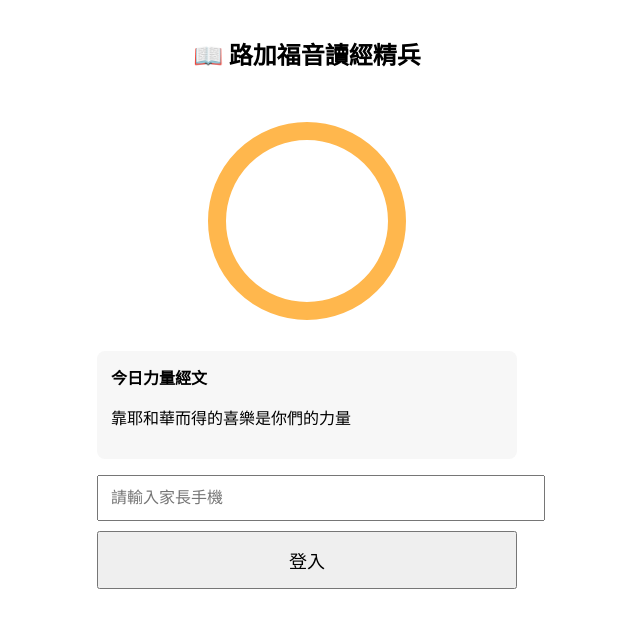
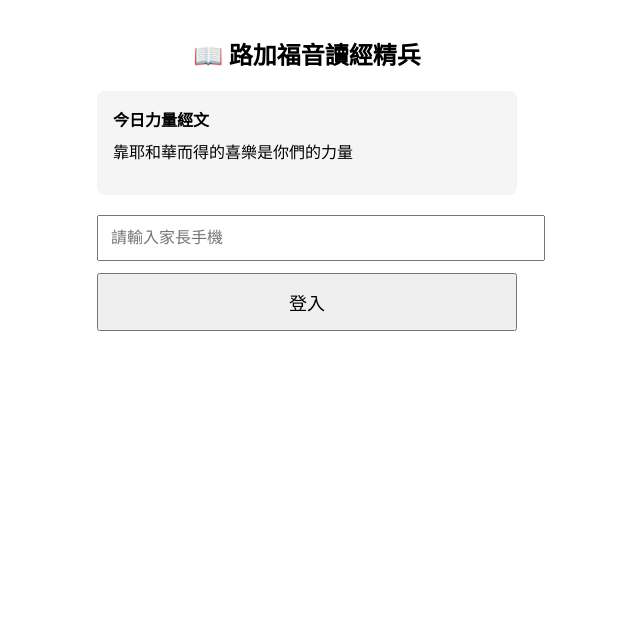
Before and after one commit to b8805014-crypto/lk24-vercel, a React (Vite) app in the folder web/: page / in a window 1280 px wide. Shown: the top 628 px of the page, without its empty margins (333-973 px from the left). Built offline with nearby package versions, Linux system fonts and the light colour scheme; the HTML template or start-up script is replaced by a standard one.

Commit message:
Update App.jsx

```diff
--- a/web/src/App.jsx
+++ b/web/src/App.jsx
@@ -1,5 +1,5 @@
 import { quizData } from "./quizData";
-import { useState, useEffect, useRef } from "react";
+import { useState, useEffect } from "react";
 import "./App.css";
 
 const TOTAL_CHAPTERS = 24;
@@ -34,7 +34,7 @@ export default function App() {
     setPage("home");
   };
 
-  /* ---------------- 陪讀 +1 ---------------- */
+  /* ---------------- 父母陪讀 ---------------- */
   const parentRead = () => {
     const today = new Date().toISOString().slice(0, 10);
     if (parentReadDate === today) return alert("今天已陪讀");
@@ -47,11 +47,10 @@ export default function App() {
     localStorage.setItem(STORAGE_KEY, JSON.stringify(updated));
     localStorage.setItem("parent_read_" + today, "yes");
     setParentReadDate(today);
-
     triggerFireworks();
   };
 
-  /* ---------------- 孩子 ---------------- */
+  /* ---------------- 新增 / 刪除孩子 ---------------- */
   const addChild = () => {
     const name = prompt("孩子名字");
     if (!name) return;
@@ -73,7 +72,7 @@ export default function App() {
   };
 
   const deleteChild = (id) => {
-    if (!confirm("刪除後記錄將完全消失，確定嗎？")) return;
+    if (!confirm("確定刪除？資料將無法復原")) return;
     const updated = children.filter(c => c.id !== id);
     setChildren(updated);
     localStorage.setItem(STORAGE_KEY, JSON.stringify(updated));
@@ -89,13 +88,12 @@ export default function App() {
       if (answers[i] === q.answer) correct++;
     });
 
-    if (correct !== qs.length) {
-      alert("請全部答對才可得點");
-      return;
-    }
+    if (correct < qs.length) return alert("請全部答對");
 
     const updated = children.map(c => {
-      if (c.id !== id || c.todayQuiz === today) return c;
+      if (c.id !== id) return c;
+      if (c.todayQuiz === today) return c;
+
       return {
         ...c,
         points: c.points + 1,
@@ -109,65 +107,33 @@ export default function App() {
     triggerFireworks();
   };
 
-  /* ---------------- 煙火 ---------------- */
-  const fireworkAudio = useRef(null);
-
   const triggerFireworks = () => {
     setFireworks(true);
-
-    if (!fireworkAudio.current) {
-      fireworkAudio.current = new Audio("/firework.mp3");
-    }
-    fireworkAudio.current.currentTime = 0;
-    fireworkAudio.current.play();
-
-    setTimeout(() => setFireworks(false), 3000);
+    setTimeout(() => setFireworks(false), 2500);
   };
 
   /* ================= UI ================= */
   return (
     <div style={{ padding: 16 }}>
-
       {fireworks && (
-        <div style={{
-          position: "fixed",
-          top: 0,
-          left: 0,
-          right: 0,
-          fontSize: 32,
-          textAlign: "center"
-        }}>
-          🎆 🎇 🎆
-        </div>
+        <div style={{ textAlign: "center", fontSize: 28 }}>🎆🎆🎆</div>
       )}
 
-      {/* ---------------- 首頁 ---------------- */}
+      {/* ---------- 首頁（手機優化） ---------- */}
       {page === "home" && (
         <div style={{ maxWidth: 420, margin: "0 auto" }}>
           <h2 style={{ textAlign: "center" }}>📖 路加福音讀經精兵</h2>
 
-          {/* ✅ 保留賽跑圈，但不畫任何圖示 */}
-          <div style={{ display: "flex", justifyContent: "center" }}>
-            <svg width="260" height="260">
-              <circle
-                cx="130"
-                cy="130"
-                r="90"
-                stroke="#ffb74d"
-                strokeWidth="18"
-                fill="none"
-              />
-            </svg>
-          </div>
-
           <div style={{
-            background: "#f7f7f7",
-            padding: 14,
+            background: "#f5f5f5",
+            padding: 16,
             borderRadius: 8,
-            marginBottom: 16
+            marginBottom: 20
           }}>
             <b>今日力量經文</b>
-            <p>靠耶和華而得的喜樂是你們的力量</p>
+            <p style={{ marginTop: 8 }}>
+              靠耶和華而得的喜樂是你們的力量
+            </p>
           </div>
 
           <input
@@ -178,24 +144,27 @@ export default function App() {
               width: "100%",
               padding: 12,
               fontSize: 16,
-              marginBottom: 10
+              marginBottom: 12
             }}
           />
 
           <button
             onClick={login}
-            style={{ width: "100%", padding: 14, fontSize: 18 }}
+            style={{
+              width: "100%",
+              padding: 14,
+              fontSize: 18
+            }}
           >
             登入
           </button>
         </div>
       )}
 
-      {/* ---------------- 管理 / 答題 ---------------- */}
+      {/* ---------- 家長中心 / 答題（手機友善） ---------- */}
       {user && page === "manage" && (
         <div style={{ maxWidth: 480, margin: "0 auto" }}>
           <h3>家長中心</h3>
-
           <button onClick={logout}>登出</button>
 
           <hr />
@@ -226,8 +195,7 @@ export default function App() {
               }}
             >
               <h4>{c.name}</h4>
-              <p>章節：{c.chapter} / 24</p>
-              <p>點數：{c.points}</p>
+              <p>章節：{c.chapter}｜點數：{c.points}</p>
 
               {(quizData[c.chapter] || []).map((q, qi) => (
                 <div key={qi}
@@ -235,14 +203,18 @@ export default function App() {
                     border: "1px solid #ddd",
                     borderRadius: 6,
                     padding: 12,
-                    marginBottom: 10
+                    marginBottom: 12
                   }}
                 >
                   <b>{q.q}</b>
                   {q.options.map((o, oi) => (
                     <button
                       key={oi}
-                      style={{ display: "block", width: "100%", marginTop: 6 }}
+                      style={{
+                        display: "block",
+                        width: "100%",
+                        marginTop: 6
+                      }}
                       onClick={() => {
                         window.quizAns ||= {};
                         window.quizAns[c.id] ||= [];
@@ -256,12 +228,12 @@ export default function App() {
               ))}
 
               <button
-                style={{ width: "100%", padding: 12 }}
+                style={{ width: "100%", padding: 12, marginTop: 8 }}
                 onClick={() =>
                   answerQuiz(c.id, c.chapter, window.quizAns?.[c.id] || [])
                 }
               >
-                ✅ 送出答案
+                送出答案
               </button>
 
               <button
```
